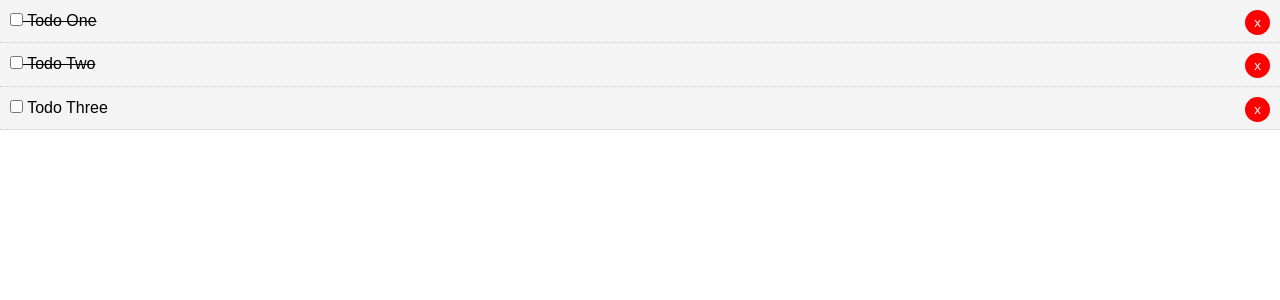
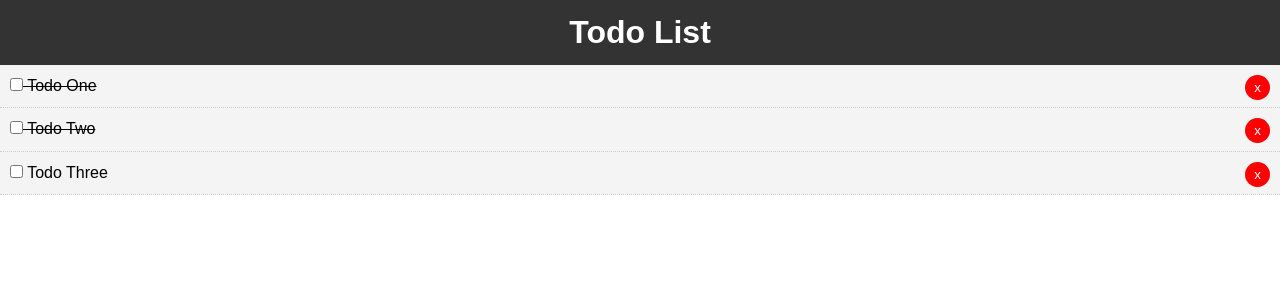
Before and after one commit to atkhamov/vue_todo_list, a Vue app: page / in a window 1280 px wide. Shown: the top 300 px of the page. Built offline with nearby package versions, Linux system fonts and the light colour scheme.

Commit message:
header added

```diff
--- a/src/App.vue
+++ b/src/App.vue
@@ -1,16 +1,19 @@
 <template>
   <div id="app">
-    <Todos v-bind:todos="todos" />
+    <Header />
+    <Todos v-bind:todos="todos" v-on:del-todo="deleteTodo" />
   </div>
 </template>
 
 <script>
+import Header from './components/layout/Header'
 import Todos from './components/Todos'
 
 
 export default {
   name: 'App',
   components: {
+    Header,
     Todos
   },
   data() {
@@ -33,6 +36,11 @@
         }
       ]
     }
+  },
+  methods:{
+    deleteTodo(id){
+      this.todos = this.todos.filter(todo => todo.id !== id);
+    }
   }
 }
 </script>
--- /dev/null
+++ b/src/components/layout/Header.vue
@@ -0,0 +1,26 @@
+<template>
+   <header class="header">
+      <h1>Todo List</h1>
+   </header>
+</template>
+
+
+<script>
+export default {
+   name: "Header"
+}
+</script>
+
+
+<style scoped>
+   .header{
+      background: #333;
+      color: #fff;
+      text-align: center;
+      padding: 10px;
+   }
+   .header a{
+      color: #fff;
+      padding-right: 5px;
+   }
+</style>
```
